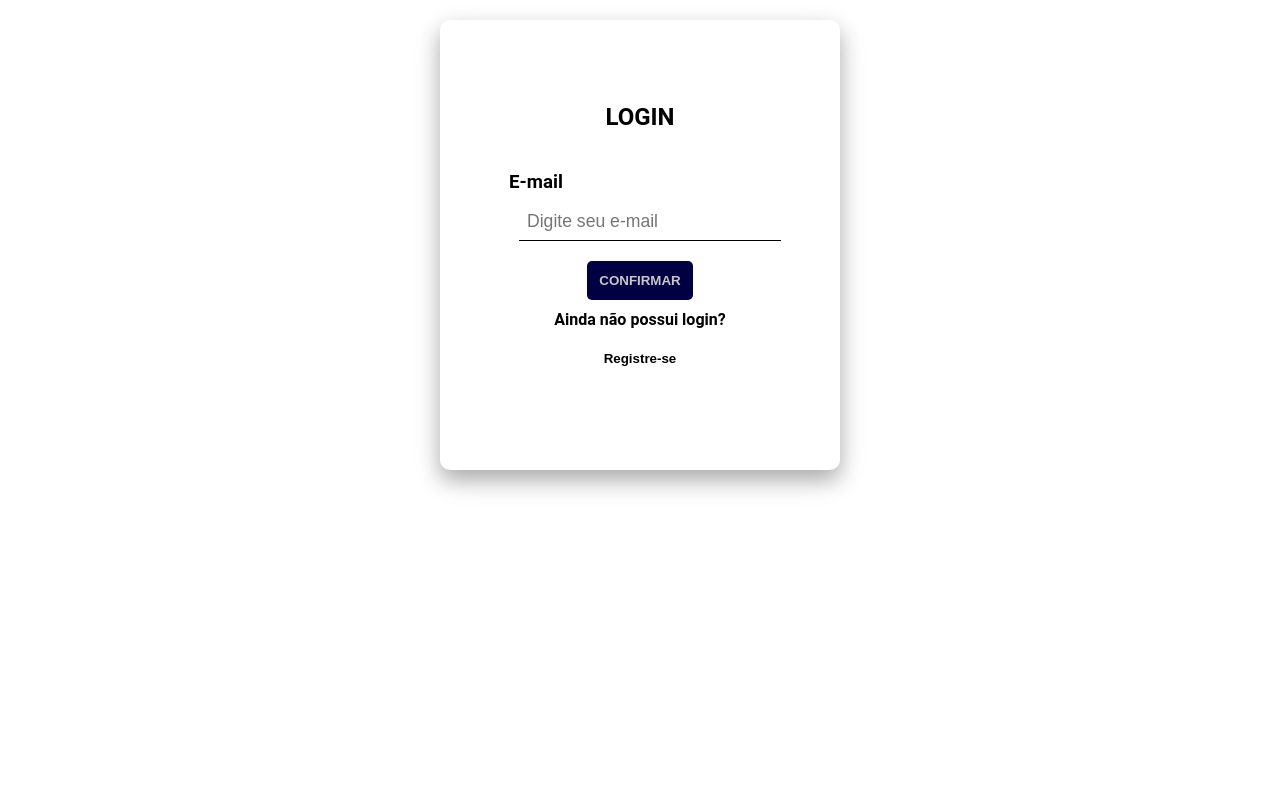
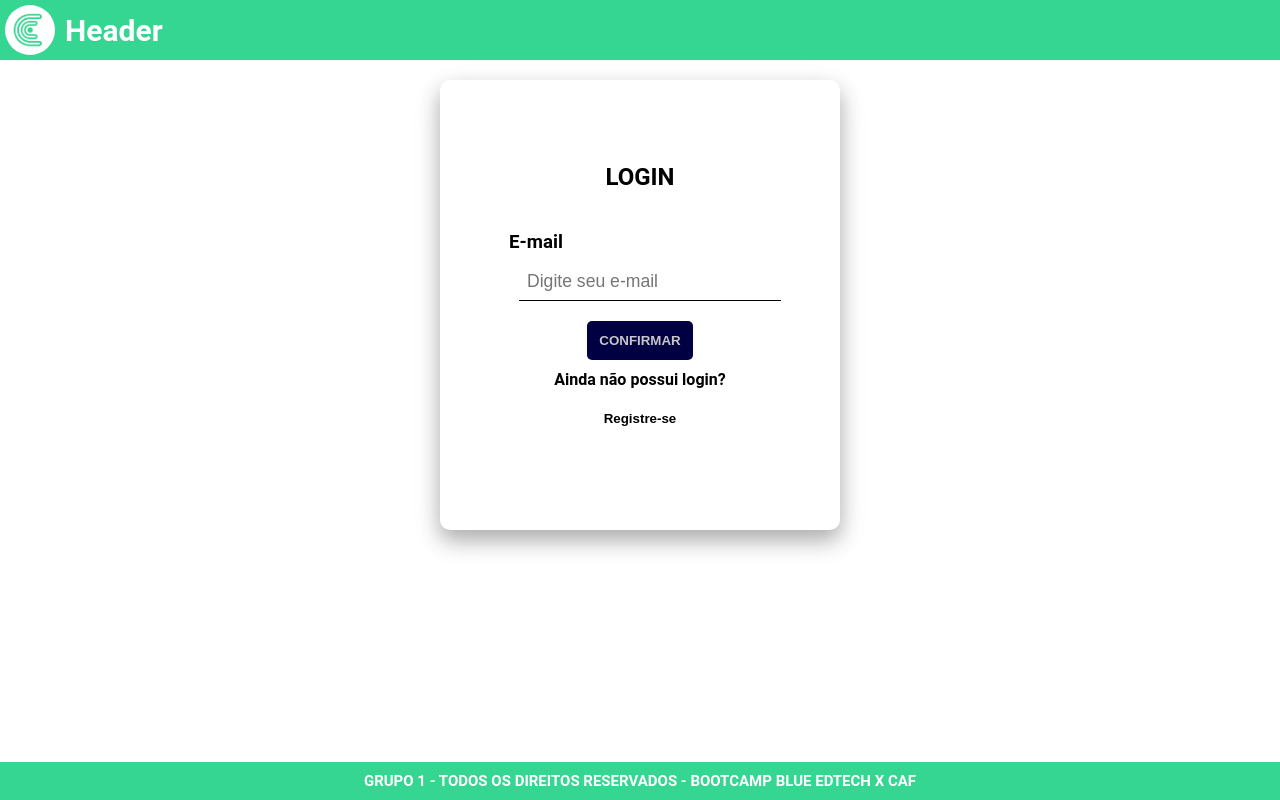
Before and after one commit to caf-equipe-1/caf-frontend, a React (Vite) app: page / in a window 1280 px wide. Built offline with nearby package versions, Linux system fonts and the light colour scheme.

Commit message:
feat(main): add footer and header imports

```diff
--- a/src/App.tsx
+++ b/src/App.tsx
@@ -2,15 +2,19 @@ import { BrowserRouter, Routes, Route } from "react-router-dom";
 
 import Login from "./pages/Login/login";
 import { Register } from "./pages/Register/register";
+import { Header } from "./components/header";
+import { Footer } from "./components/footer";
 
 export function App() {
   return (
     <>
       <BrowserRouter>
+        <Header />
         <Routes>
           <Route path={"/"} element={<Login />}></Route>
           <Route path={"/register"} element={<Register />}></Route>
         </Routes>
+        <Footer />
       </BrowserRouter>
     </>
   );
--- a/src/global-styles.ts
+++ b/src/global-styles.ts
@@ -18,4 +18,5 @@ ${RobotoSlab}
     align-items: center;
     justify-content:center;
     width:100%;
+    height: 100%;
 }`;
```
